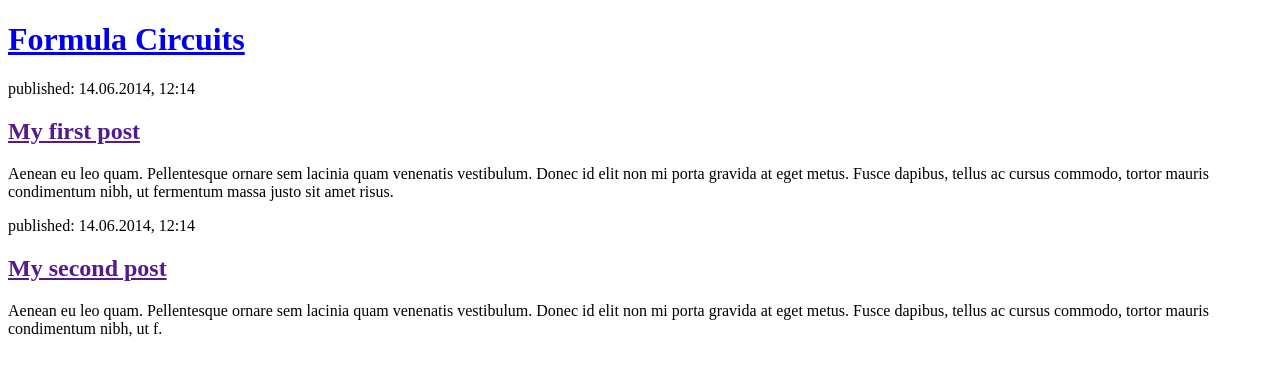
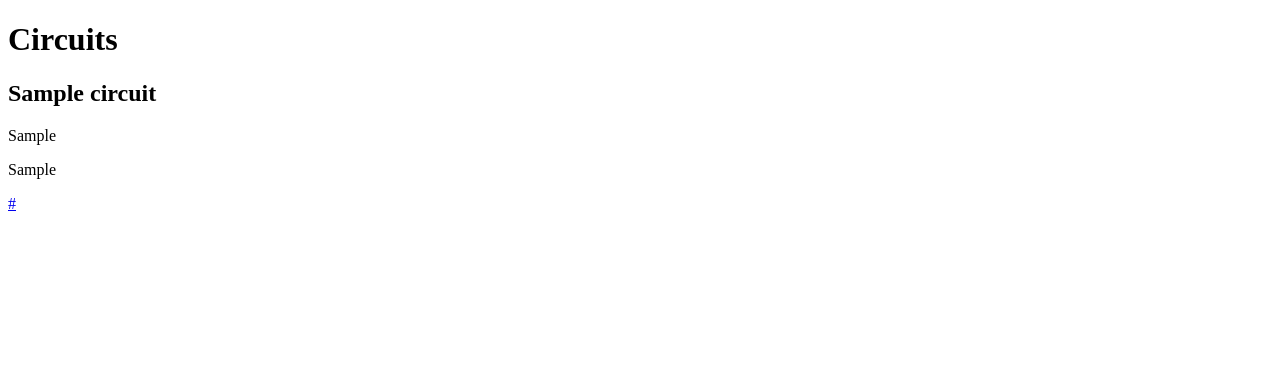
Before and after one commit to BeratBurakTetik/bounswe573-2022, a Django app: page / in a window 1280 px wide. Shown: the top 376 px of the page. Run offline with Django 4.2, Linux system fonts and the light colour scheme; tables that the repository leaves empty hold one stand-in row (values such as "Sample post").

Commit message:
organize view page for circuits

```diff
--- a/formulaApp/models/templates/models/circuit_list.html
+++ b/formulaApp/models/templates/models/circuit_list.html
@@ -5,19 +5,16 @@
     </head>
     <body>
         <header>
-            <h1><a href="/">Formula Circuits</a></h1>
+            <h1>Circuits</h1>
         </header>
 
-        <article>
-            <time>published: 14.06.2014, 12:14</time>
-            <h2><a href="">My first post</a></h2>
-            <p>Aenean eu leo quam. Pellentesque ornare sem lacinia quam venenatis vestibulum. Donec id elit non mi porta gravida at eget metus. Fusce dapibus, tellus ac cursus commodo, tortor mauris condimentum nibh, ut fermentum massa justo sit amet risus.</p>
-        </article>
-
-        <article>
-            <time>published: 14.06.2014, 12:14</time>
-            <h2><a href="">My second post</a></h2>
-            <p>Aenean eu leo quam. Pellentesque ornare sem lacinia quam venenatis vestibulum. Donec id elit non mi porta gravida at eget metus. Fusce dapibus, tellus ac cursus commodo, tortor mauris condimentum nibh, ut f.</p>
-        </article>
+        {% for circuit in circuits %}
+            <article>
+                <h2>{{ circuit.name }}</h2>
+                <p>{{ circuit.location }}</p>
+                <p>{{ circuit.country }}</p>
+                <p><a href="{{circuit.url}}">{{ circuit.url }}</a><p>
+            </article>
+        {% endfor %}
     </body>
 </html>
--- a/formulaApp/models/views.py
+++ b/formulaApp/models/views.py
@@ -1,6 +1,8 @@
 from django.shortcuts import render
+from .models import Circuit
 
 # Create your views here.
 
 def circuit_list(request):
-    return render(request, 'models/circuit_list.html', {})
+    circuits = Circuit.objects.all()
+    return render(request, 'models/circuit_list.html', {'circuits':circuits})
```
